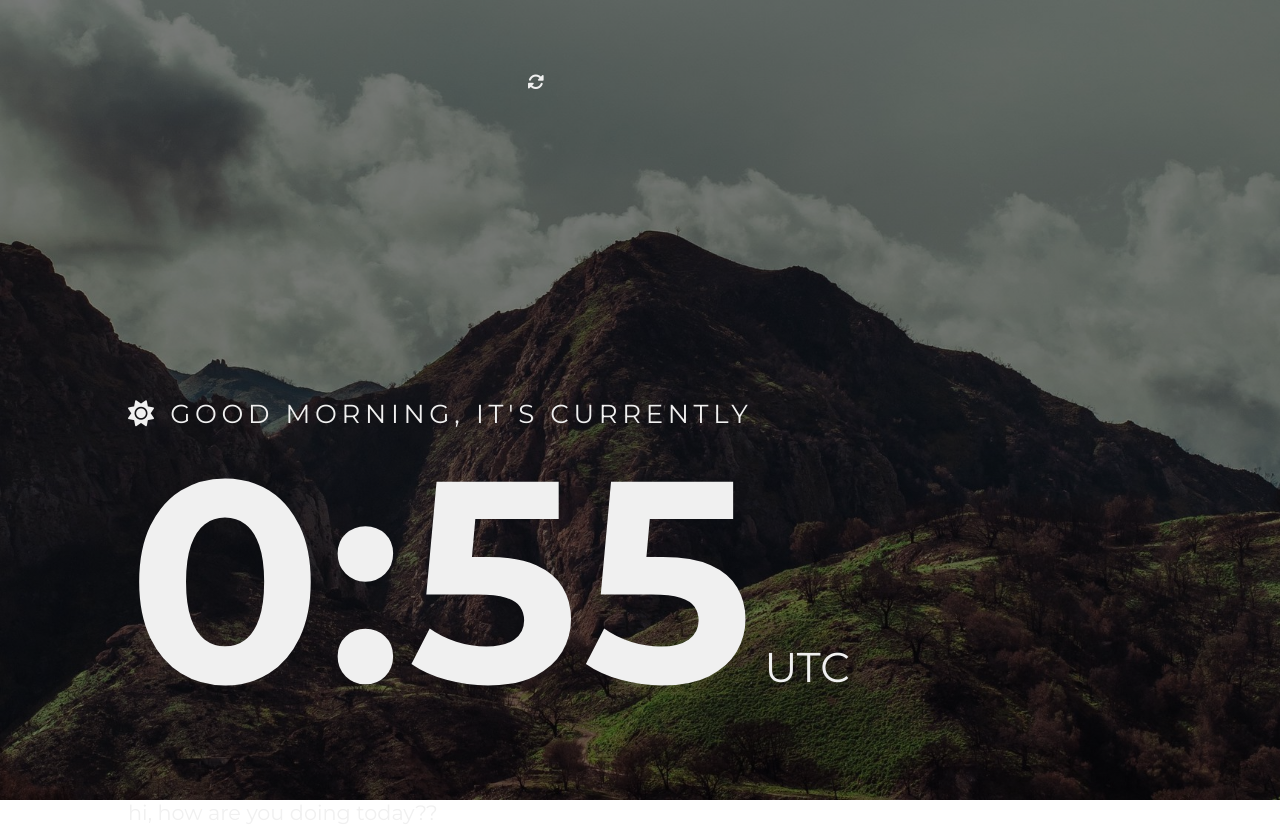
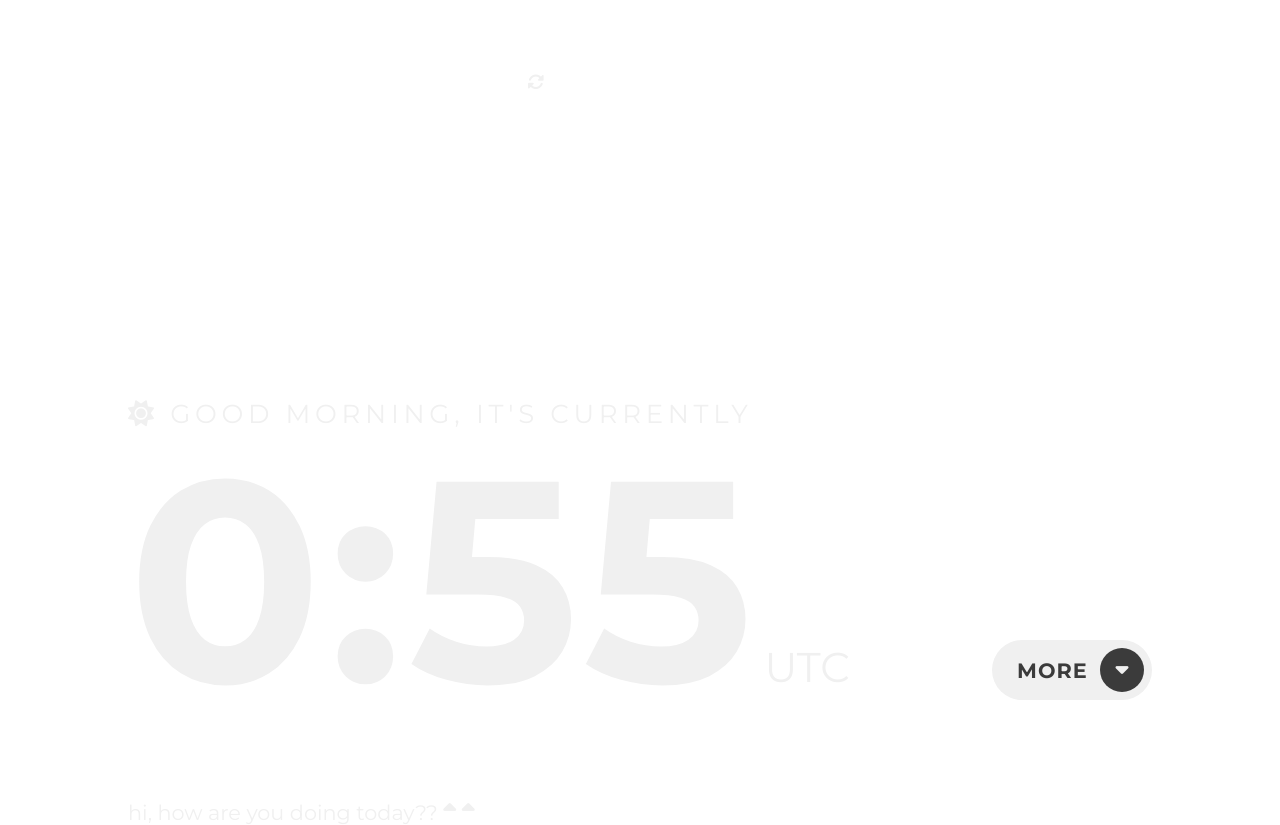
Before and after one commit to matthajec/clock-app, a website: page index.html in a window 1280 px wide. Drawn offline with Linux system fonts and the light colour scheme; no server answers.

Commit message:
created more button
with no functionality

```diff
--- a/bundle.js
+++ b/bundle.js
@@ -196,6 +196,14 @@
     setQuote();
   });
 
+  el('.info-toggle_input').addEventListener('change', (e) => {
+    if (e.target.checked) {
+      el('main').classList.add('open');
+    } else {
+      el('main').classList.remove('open');
+    }
+  });
+
   const changeQuoteInterval = setInterval(() => {
     setQuote();
   }, 180000);
--- a/index.html
+++ b/index.html
@@ -29,6 +29,15 @@
             <p class="clock_time"></p>
             <p class="clock_timezone"></p>
           </div>
+
+          <div class="info-toggle">
+            <input type="checkbox" id="info-toggle_input" class="info-toggle_input" />
+            <label for="info-toggle_input" class="info-toggle_label">
+              <span class="info-toggle_label_circleBtn">
+                <i class="fas fa-sort-up info-toggle_label_circleBtn_icon"></i>
+              </span>
+            </label>
+          </div>
         </div>
 
       </div>
@@ -36,6 +45,10 @@
     <aside class="more-info-container">
       <div class="container">
         hi, how are you doing today??
+        <i class="fas fa-sort-up info-toggle_label_circleBtn_icon"></i>
+
+        <i class="fas fa-sort-up info-toggle_label_circleBtn_icon"></i>
+
       </div>
     </aside>
   </main>
--- a/js/app.js
+++ b/js/app.js
@@ -21,6 +21,14 @@ el('.quote_new-btn').addEventListener('click', () => {
   setQuote();
 });
 
+el('.info-toggle_input').addEventListener('change', (e) => {
+  if (e.target.checked) {
+    el('main').classList.add('open');
+  } else {
+    el('main').classList.remove('open');
+  }
+});
+
 const changeQuoteInterval = setInterval(() => {
   setQuote();
 }, 180000);
--- a/styles/_clock-container.scss
+++ b/styles/_clock-container.scss
@@ -1,33 +1,6 @@
 .clock-container {
   height: 100vh;
   padding: 70px;
-
-  @media(max-width: 1920px) {
-    & {
-      background: linear-gradient(rgba(0 ,0, 0, .5), rgba(0, 0, 0, .5)), url('../images/bg-hd.jpg');
-      background-repeat: no-repeat;
-      background-size: cover;
-      background-position: center;
-    }
-  }
-
-  @media(max-width: 2560px) and (min-width: 1921px) {
-    & {
-      background: linear-gradient(rgba(0 ,0, 0, .5), rgba(0, 0, 0, .5)), url('../images/bg-quad-hd.jpg');
-      background-repeat: no-repeat;
-      background-size: cover;
-      background-position: center;
-    }
-  }
-
-  @media(min-width: 2560px) {
-    & {
-  background: linear-gradient(rgba(0 ,0, 0, .5), rgba(0, 0, 0, .5)), url('../images/bg-ultra-hd.jpg');
-      background-repeat: no-repeat;
-      background-size: cover;
-      background-position: center;
-    }
-  }
 
   &_inner {
     height: 100%;
--- /dev/null
+++ b/styles/_info-toggle.scss
@@ -0,0 +1,64 @@
+.info-toggle {
+  align-self: flex-end;
+  position: relative;
+  background-color: $primaryColor;
+  height: 60px;
+  width: 160px;
+  border-radius: 999px;
+  margin-bottom: 30px;
+
+  &_input {
+    opacity: 0;
+
+    &:checked ~ .info-toggle_label .info-toggle_label_circleBtn {
+      transform: rotate(0deg);
+    }
+
+    &:checked ~ .info-toggle_label::before {
+      content: 'less';
+      letter-spacing: .25em;
+      left: 25px;
+    }
+  }
+
+  &_label {
+    color: $secondaryColor;
+    top: 0;
+    bottom: 0;
+    left: 0;
+    right: 0;
+    position: absolute;
+
+    &:before {
+      content: 'more';
+      letter-spacing: .05em;
+      text-transform: uppercase;
+      color: $secondaryColor;
+      position: absolute;
+      top: 50%;
+      transform: translateY(-50%);
+      left: 25px;
+      font-weight: bold;
+      font-size: 1em;
+    }
+
+    &_circleBtn {
+      display: flex;
+      justify-content: center;
+      align-items: center;
+      position: absolute;
+      height: 44px;
+      width: 44px;
+      background-color: $secondaryColor;
+      border-radius: 50%;
+      top: 8px;
+      right: 8px;
+      transform: rotate(180deg);
+      transition: all .3s linear;
+
+      &_icon {
+        height: 10px;
+      }
+    }
+  }
+}
--- a/styles/_quote.scss
+++ b/styles/_quote.scss
@@ -1,4 +1,5 @@
 .quote {
+  margin-bottom: 60px;
   &_content {
     display: inline-block;
     width: 30vw;
--- a/styles/_vars.scss
+++ b/styles/_vars.scss
@@ -1,3 +1,3 @@
 $fontStack: Montserrat, Arial, Helvetica, sans-serif;
 $primaryColor: rgb(240, 240, 240);
-$secondaryColor: rgb(24, 24, 24);
+$secondaryColor: rgb(59, 59, 59);
--- a/styles/main.scss
+++ b/styles/main.scss
@@ -1,4 +1,4 @@
-@import 'vars','quote','clock-container','clock','more-info-container','more-info-btn';
+@import 'vars','quote','clock-container','clock','info-container','info-toggle';
 
 * {
   margin: 0;
@@ -11,6 +11,15 @@ body {
   font-family: $fontStack;
   font-size: 1.3em;
   overflow: hidden;
+  position: relative;
+}
+
+main {
+  position: absolute;
+  top: -100%;
+  left: 0;
+  right: 0;
+  transition: all .3s linear;
 }
 
 .container {
```
Also changed, not shown: styles/_info-container.scss (added), styles/_more-info-btn.scss (deleted), styles/_more-info-container.scss (deleted), styles/main.css, 2 other files.
